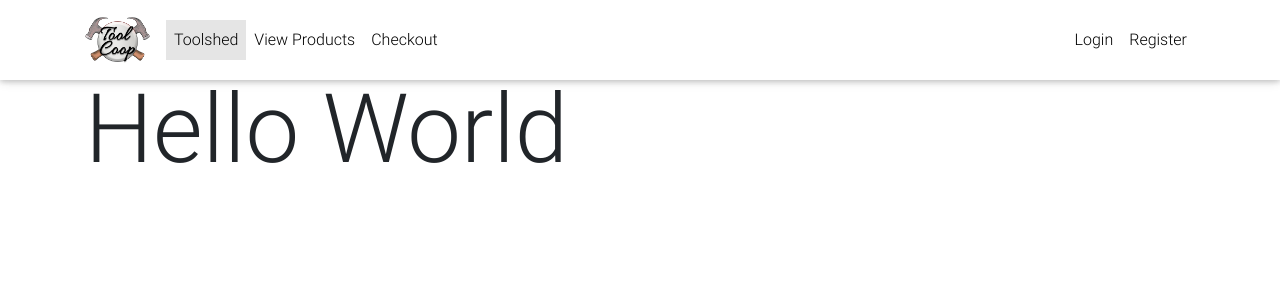
After one commit to itsjaboyd/Tool-Coop, a Django app: page /project/ in a window 1280 px wide. The commit adds this page. Shown: the top 300 px of the page. Run offline with Django 3.2, Linux system fonts and the light colour scheme; some libraries are stand-ins or nearby versions.

Commit message:
Started project page and added logo to the base template as the navbar brand.

```diff
--- a/src/backend/templates/backend/base.html
+++ b/src/backend/templates/backend/base.html
@@ -51,7 +51,7 @@
 
         <!-- Brand -->
         <a class="navbar-brand waves-effect" href="#" target="_blank">
-          <strong class="blue-text">Toolshed</strong>
+            <img src="../../../media/ToolCoopLogo.png" width=65 />
         </a>
 
         <!-- Collapse -->
--- /dev/null
+++ b/src/backend/templates/backend/project-page.html
@@ -0,0 +1,6 @@
+{% extends "backend/base.html" %}
+{% block content %}
+  <!--Main layout-->
+  <h1 class="display-1">Hello World</h1>
+  <!--Main layout-->
+  {% endblock content %}
--- a/src/backend/urls.py
+++ b/src/backend/urls.py
@@ -13,7 +13,8 @@ from .views import (InventoryView,
                     add_tools,
                     register,
                     profile,
-                    update_profile
+                    update_profile,
+                    project,
                     )
 
 
@@ -33,6 +34,7 @@ urlpatterns = [
     path('remove-single-tool-from-cart/<slug>', remove_single_tool_from_cart, name='remove-single-tool-from-cart'),
     path('remove-tool-from-cart/<slug>', remove_tool_from_cart, name='remove-tool-from-cart'),
     path('add-tools/', add_tools, name='add-tools'),
+    path('project/', project, name='project'),
 ]
 
 if settings.DEBUG:
--- a/src/backend/views.py
+++ b/src/backend/views.py
@@ -12,6 +12,10 @@ from django.contrib.auth.decorators import login_required
 # Create your views here.
 def index(request):
     template = loader.get_template("backend/index.html")
+    return HttpResponse(template.render({}, request))
+
+def project(request):
+    template = loader.get_template("backend/project-page.html")
     return HttpResponse(template.render({}, request))
 
 
```
Also changed, not shown: src/media/ToolCoopLogo.png, src/media/project_page/ManUsingCrowbar.jpg (added), src/media/project_page/ManUsingDrill.jpg (added), src/media/project_page/WomanUsingSaw.jpg (added), src/media/project_page/WomenUsingShovel.jpg (added).
